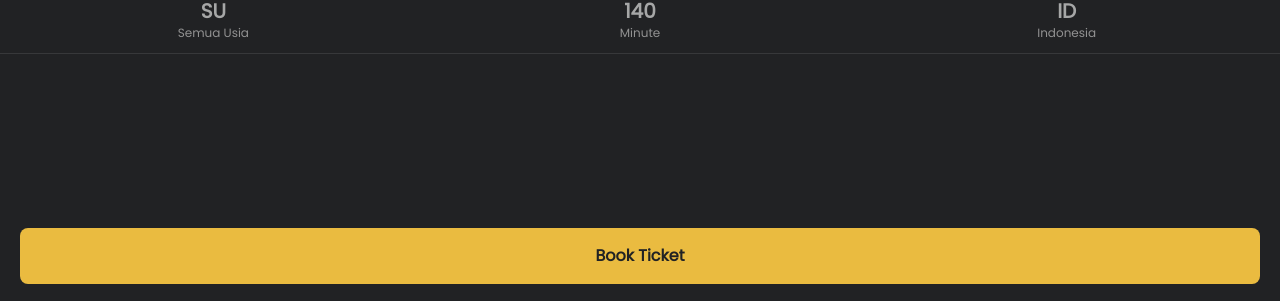
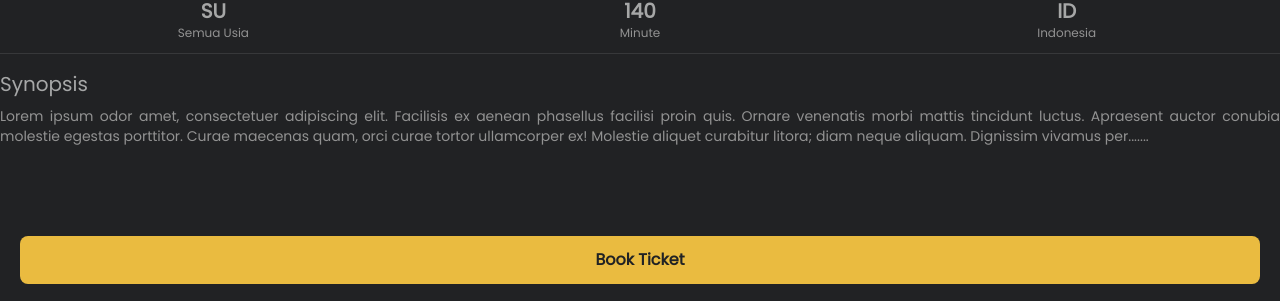
Before and after one commit to aryndraa/timedoor-academy-final-project, a Next.js app: page /movies/1 in a window 1280 px wide. Shown: the part 496-797 px from the top of the page. Built offline with nearby package versions, Linux system fonts and the light colour scheme.

Commit message:
movie synopsis

```diff
--- a/app/components/BottomBook.js
+++ b/app/components/BottomBook.js
@@ -3,8 +3,8 @@ import React from 'react'
 
 export const BottomBook = () => {
   return (
-    <div className='absolute bottom-0 z-[60] p-5 text-center bg-dark-300 flex w-full left-0 right-0'>
-      <Link href={"/movies/1/booking"} className='p-4 bg-primary w-full text-dark-300 font-bold text-base rounded-lg '>
+    <div className='fixed bottom-0 z-[60] p-5 text-center bg-dark-300 flex w-full left-0 right-0'>
+      <Link href={"/movies/1/booking"} className='p-3 bg-primary w-full text-dark-300 font-bold text-base rounded-lg '>
         Book Ticket
       </Link>
     </div>
--- /dev/null
+++ b/app/components/MovieSynopsis.js
@@ -0,0 +1,13 @@
+
+export const MovieSynopsis = () => {
+  return (
+    <div>
+      <h2 className="text-xl font-medium mb-2">
+        Synopsis
+      </h2>
+      <p className="text-sm text-text-400 text-justify">
+       Lorem ipsum odor amet, consectetuer adipiscing elit. Facilisis ex aenean phasellus facilisi proin quis. Ornare venenatis morbi mattis tincidunt luctus. Apraesent auctor conubia molestie egestas porttitor. Curae maecenas quam, orci curae tortor ullamcorper ex! Molestie aliquet curabitur litora; diam neque aliquam. Dignissim vivamus per.......
+      </p>
+    </div>
+  )
+}
--- a/app/movies/[movieId]/page.js
+++ b/app/movies/[movieId]/page.js
@@ -1,6 +1,7 @@
 import { BottomBook } from "@/app/components/BottomBook";
 import { MovieCard } from "@/app/components/cards/MovieCard";
 import { MovieInfo } from "@/app/components/MovieInfo";
+import { MovieSynopsis } from "@/app/components/MovieSynopsis";
 import Image from "next/image";
 import Link from "next/link";
 import { IoArrowBack } from "react-icons/io5";
@@ -31,10 +32,13 @@ export default function Page ()  {
               </div>
               <div>
               </div>
-              <div className="grid grid-cols-3 border-y py-3 relative  border-border/20">
+              <div className="grid grid-cols-3 border-y py-3 relative mb-4  border-border/20">
                 <MovieInfo info={"SU"} infoDetail={"Semua Usia"}/>
                 <MovieInfo info={"140"} infoDetail={"Minute"}/>
                 <MovieInfo info={"ID"} infoDetail={"Indonesia"}/>
+              </div>
+              <div>
+                <MovieSynopsis/>
               </div>
             </div>
           </div>
```
